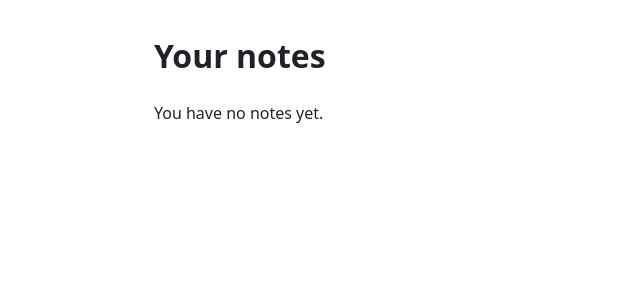
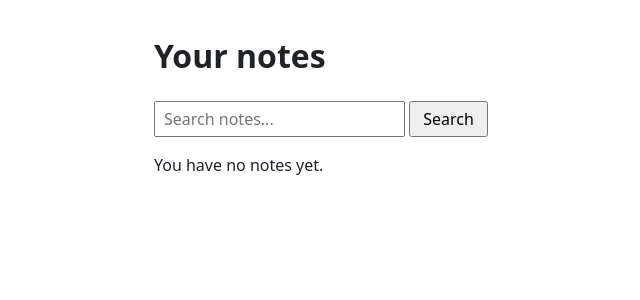
Before and after one commit to sxntixgo/pr-review-demo-app, a Flask app: template templates/dashboard.html in a window 1280 px wide. Shown: the top 300 px of the page, without its empty margins (126-766 px from the left). Run offline with Flask 3, Linux system fonts and the light colour scheme; the template is opened without the code that fills it, so the values that code supplies are empty.

Commit message:
Add /search route
Adds a search box on the dashboard that filters the logged-in user's
notes by title.

  - app.py: new search() handler
  - templates/search.html: new template for the results page
  - templates/dashboard.html: add the search form

```diff
--- a/app.py
+++ b/app.py
@@ -96,6 +96,25 @@ def dashboard():
     return render_template("dashboard.html", user=user, notes=notes)
 
 
+@app.route("/search")
+def search():
+    """Search the current user's notes by title."""
+    user = current_user()
+    if not user:
+        return redirect(url_for("login"))
+    q = request.args.get("q", "")
+    # Build the LIKE clause inline so the user gets a working substring
+    # search without us having to fight with SQLite's parameter binding.
+    sql = (
+        "SELECT id, title FROM notes "
+        f"WHERE user_id = {user['id']} "
+        f"AND title LIKE '%{q}%' "
+        "ORDER BY id"
+    )
+    notes = get_db().execute(sql).fetchall()
+    return render_template("search.html", user=user, notes=notes, q=q)
+
+
 # --- entry point -------------------------------------------------------------
 
 if __name__ == "__main__":
--- a/templates/dashboard.html
+++ b/templates/dashboard.html
@@ -2,6 +2,12 @@
 {% block title %}Dashboard{% endblock %}
 {% block content %}
 <h1>Your notes</h1>
+
+<form method="get" action="{{ url_for('search') }}" class="inline">
+  <input name="q" placeholder="Search notes..." aria-label="Search">
+  <button type="submit">Search</button>
+</form>
+
 {% if notes %}
 <ul class="notes">
   {% for note in notes %}
```
Also changed, not shown: templates/search.html (added, +15 -0 lines).
